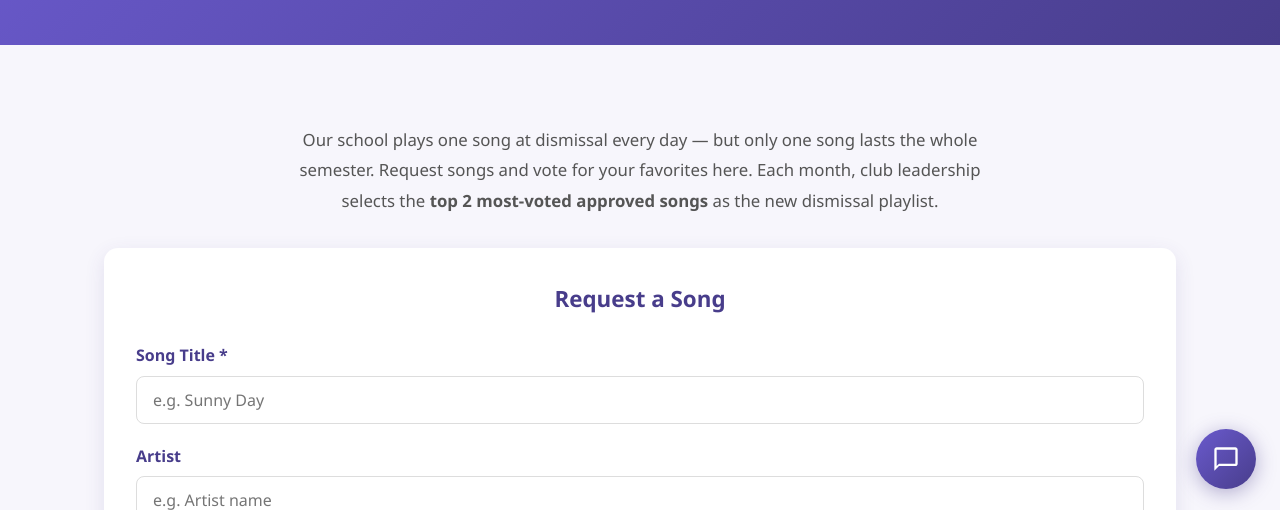
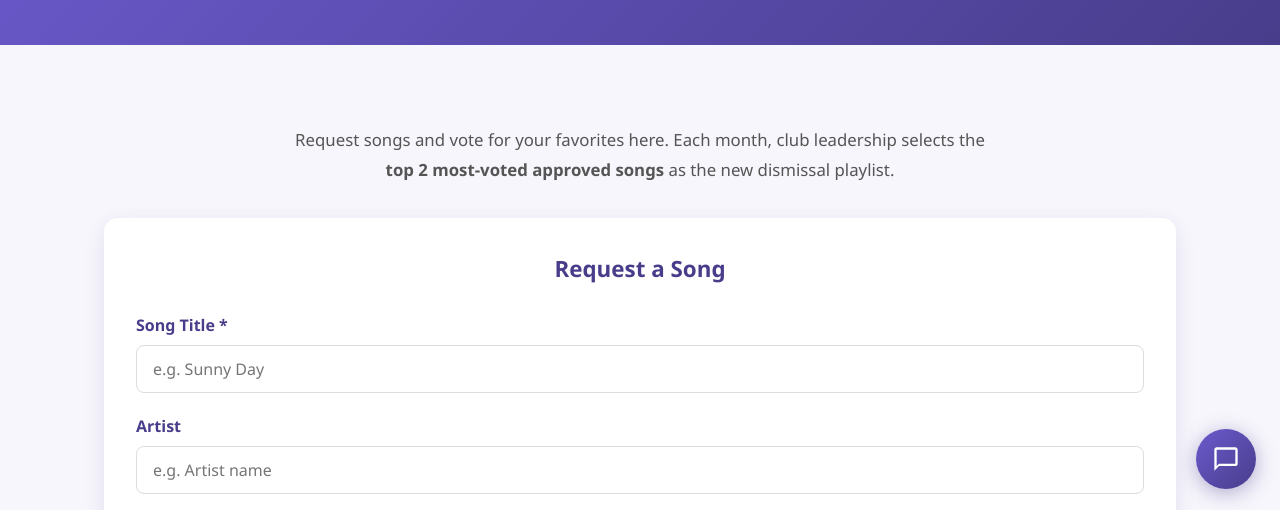
Before and after one commit to Justinthecabbage/jacaranda-site, a plain HTML site: page pages/song-request.html in a window 1280 px wide. Shown: the part 287-797 px from the top of the page. Drawn offline with Linux system fonts and the light colour scheme; a script that the page names is missing.

Commit message:
Update song-request.html

```diff
--- a/pages/song-request.html
+++ b/pages/song-request.html
@@ -36,7 +36,6 @@
 
 <div class="container">
     <p class="board-intro">
-        Our school plays one song at dismissal every day — but only one song lasts the whole semester.
         Request songs and vote for your favorites here. Each month, club leadership selects the
         <strong>top 2 most-voted approved songs</strong> as the new dismissal playlist.
     </p>
```
